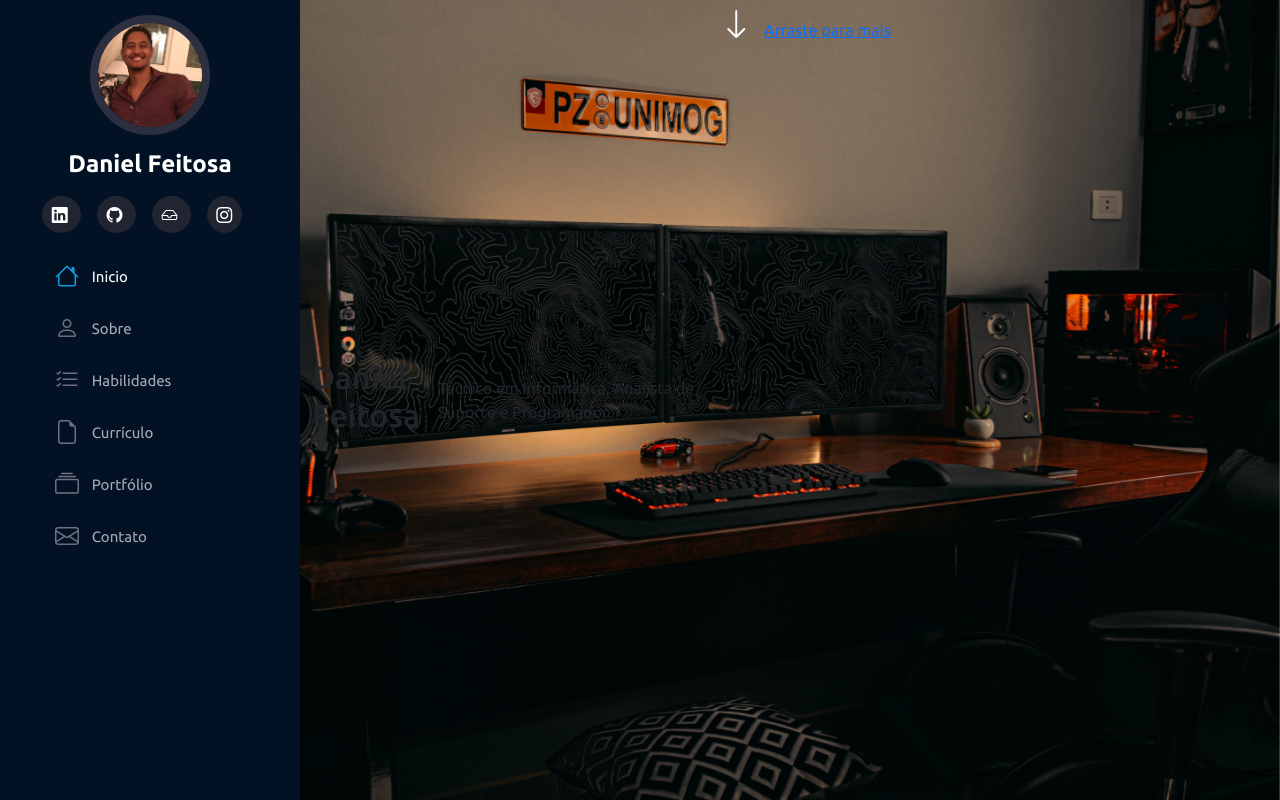
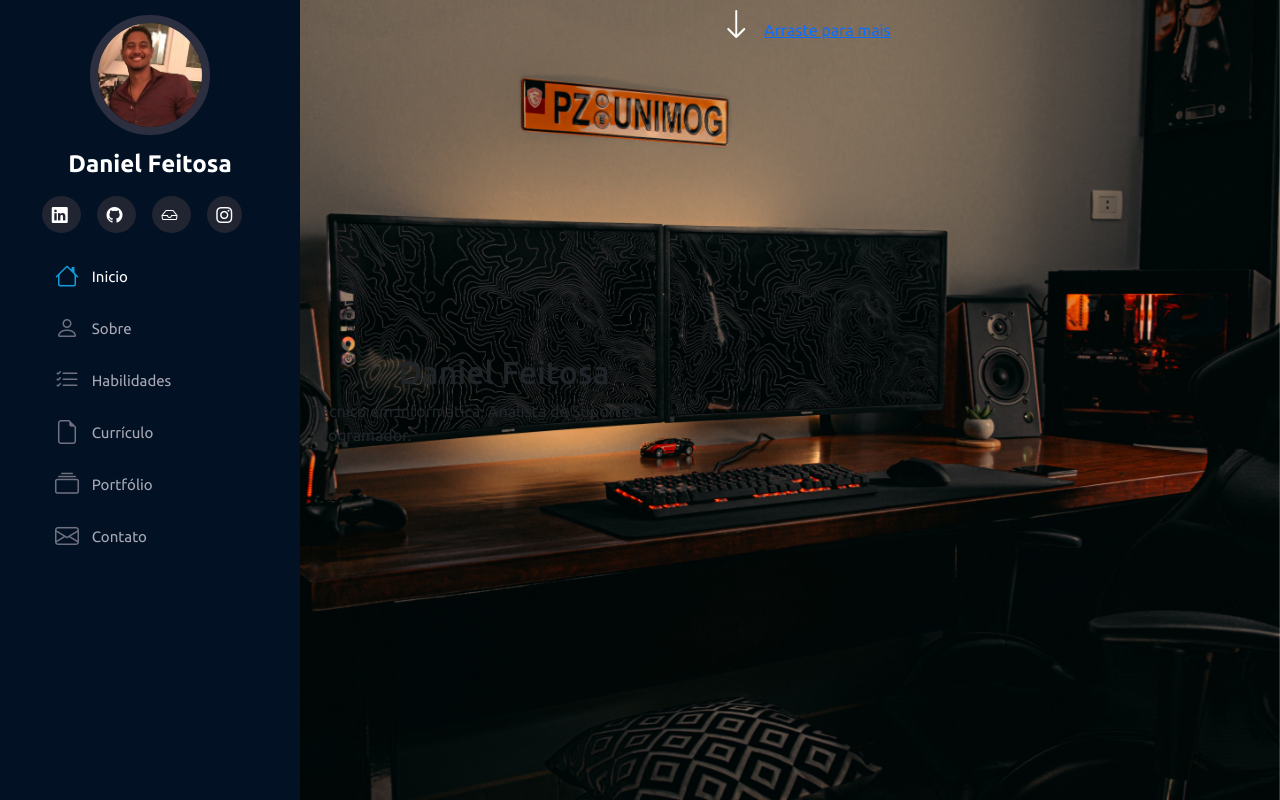
Before and after one commit to danielfeitosa4/portfolio, a Flask app: page / in a window 1280 px wide. Run offline with Flask 2, Linux system fonts and the light colour scheme; some libraries are stand-ins or nearby versions.

Commit message:
flex-column

```diff
--- a/templates/index.html
+++ b/templates/index.html
@@ -77,7 +77,7 @@
   <main id="main">
 
     <section id="inicio" class="row m-0 p-0">
-      <div class="col-md-5 d-flex justify-content-center align-items-center">
+      <div class="col-md-5 d-flex justify-content-center align-items-center flex-column">
         <h2>Daniel Feitosa</h2>
         <span>Técnico em Informática, Analista de Suporte e Programador.</span>
       </div>
```
